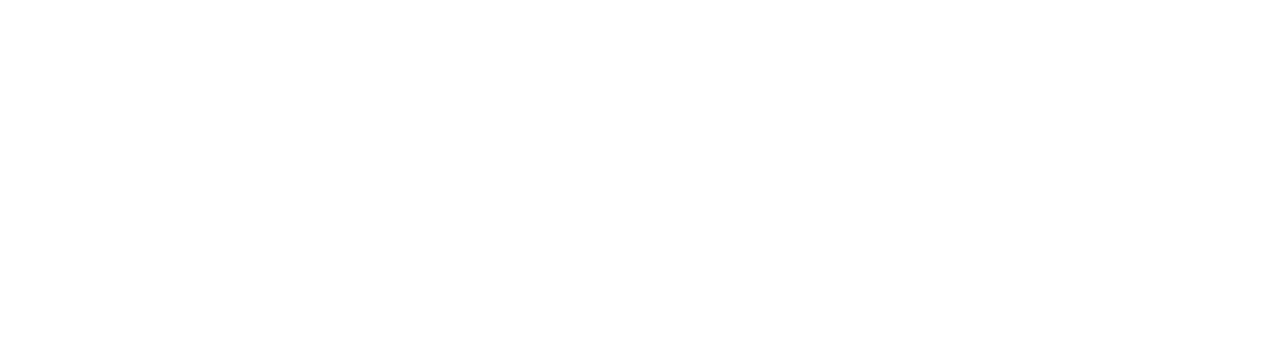
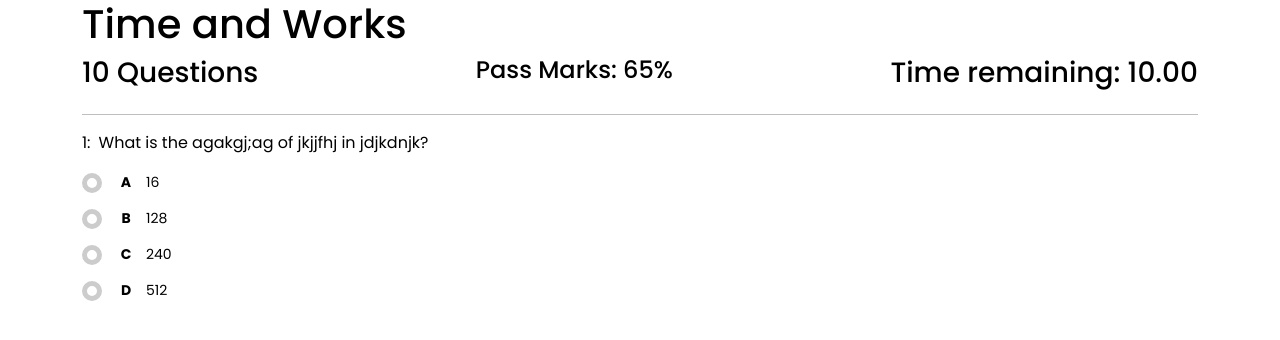
Before and after one commit to Ansar-Thangalparambil/CampusCracker-Front-End-, a React (Create React App) app: page /exmtimeworks in a window 1280 px wide. Before the commit this address had no page. Shown: the top 340 px of the page. Built offline with nearby package versions, Linux system fonts and the light colour scheme; a web font is replaced by a local one.

Commit message:
Exam function started

```diff
--- a/public/index.html
+++ b/public/index.html
@@ -15,7 +15,7 @@
     <link rel="preconnect" href="https://fonts.googleapis.com">
     <link rel="preconnect" href="https://fonts.gstatic.com" crossorigin>
     <link href="https://fonts.googleapis.com/css2?family=Karantina:wght@300;400;700&family=Poppins:ital,wght@0,100;0,200;0,300;0,400;0,500;0,600;0,700;0,800;0,900;1,100;1,200;1,300;1,400;1,500;1,600;1,700;1,800;1,900&display=swap" rel="stylesheet">
-    <title>React App</title>
+    <title>Campus Cracker</title>
   </head>
   <body>
     <div id="root"></div>
--- a/src/App.js
+++ b/src/App.js
@@ -15,6 +15,7 @@
 import SubtopicsHome from './Pages/SubtopicsHome';
 import PoTFormulas from './SubTopics/PoTFormulas';
 import PoTGnrlQns from './SubTopics/PotGnrlQns'
+import TimeAndWorks from './Exams/TimeAndWorks';
 
 
 
@@ -44,6 +45,7 @@
         <Route path='/subtopicshome' element={<SubtopicsHome/>}/>
         <Route path='/potformulas' element={<PoTFormulas/>}/>
         <Route path='/potgnrlqns' element={<PoTGnrlQns/>}/>
+        <Route path='/exmtimeworks' element={<TimeAndWorks/>}/>
 
 
 
--- /dev/null
+++ b/src/Exams/TimeAndWorks.jsx
@@ -0,0 +1,66 @@
+import React from 'react'
+import './timeandworks.css'
+
+
+function TimeAndWorks() {
+
+  return (
+    <>
+        <div className="examPage container">
+            <div className="exmHead ">
+                <div className="exmName">
+                    <h1>Time and Works</h1>
+                </div>
+                <div className="exmDetails d-flex justify-content-between">
+                    <div className="totQns">
+                        <h3>10 Questions</h3>
+                    </div>
+                    <div className="passMarks">
+                        <h4>Pass Marks: 65%</h4>
+                    </div>
+                    <div className="timeRemaining">
+                        <h3>Time remaining: 10.00</h3>
+                    </div>
+                </div>
+            </div>
+            <hr />
+            <div className="exmbody">
+                <div className="totQstn">
+                    <div className="qstn d-flex gap-2">
+                        <span>1:</span>
+                        <p>What is the agakgj;ag of jkjjfhj in jdjkdnjk?</p>
+                    </div>
+                    <div className="options">
+                        <div className="option d-flex align-items-center">
+                            <input type="radio" name="answer" id="optionA" className="radio-input" />
+                            <label htmlFor="optionA" className="option-label">
+                                <span className="circle">A</span> 16
+                            </label>
+                        </div>
+                        <div className="option d-flex align-items-center">
+                            <input type="radio" name="answer" id="optionB" className="radio-input" />
+                            <label htmlFor="optionB" className="option-label">
+                                <span className="circle">B</span> 128
+                            </label>
+                        </div>
+                        <div className="option d-flex align-items-center">
+                            <input type="radio" name="answer" id="optionC" className="radio-input" />
+                            <label htmlFor="optionC" className="option-label">
+                                <span className="circle">C</span> 240
+                            </label>
+                        </div>
+                        <div className="option d-flex align-items-center">
+                            <input type="radio" name="answer" id="optionD" className="radio-input" />
+                            <label htmlFor="optionD" className="option-label">
+                                <span className="circle">D</span> 512
+                            </label>
+                        </div>
+                    </div>
+                </div>
+            </div>
+        </div>
+    </>
+  )
+}
+
+export default TimeAndWorks
--- /dev/null
+++ b/src/Exams/timeandworks.css
@@ -0,0 +1,56 @@
+.options {
+    display: flex;
+    flex-direction: column;
+    gap: 12px; /* Space between options */
+}
+
+.option {
+    display: flex;
+    align-items: center;
+}
+
+.radio-input {
+    appearance: none;
+    width: 20px;
+    height: 20px;
+    border: 5px solid #ccc;
+    border-radius: 50%;
+    margin-right: 12px;
+    cursor: pointer;
+    position: relative;
+}
+
+.radio-input:checked {
+    background-color: #ffffff;
+    border-color: #6899ef;
+}
+
+.radio-input:checked::before {
+    /* content: ""; */
+    display: block;
+    width: 12px;
+    height: 12px;
+    background-color: #fff;
+    border-radius: 50%;
+    /* position: absolute; */
+    top: 6px;
+    left: 6px;
+}
+
+.option-label {
+    display: flex;
+    align-items: center;
+    cursor: pointer;
+}
+
+.circle {
+    display: inline-flex;
+    justify-content: center;
+    align-items: center;
+    width: 24px;
+    height: 24px;
+    /* border: 2px solid #000;
+    border-radius: 50%; */
+    margin-right: 8px;
+    font-weight: bold;
+}
--- a/src/Sections/OnlineArithApt.jsx
+++ b/src/Sections/OnlineArithApt.jsx
@@ -1,8 +1,66 @@
 import React from 'react'
+import pot from '../assets/pot.jpg'
+import proloss from '../assets/proloss.jpg'
+import { Link } from 'react-router-dom'
+// Modal imports
+import { useState } from 'react';
+import Button from 'react-bootstrap/Button';
+import Modal from 'react-bootstrap/Modal';
 
 function OnlineArithApt() {
+    // For Modal
+    const [show, setShow] = useState(false);
+    const handleClose = () => setShow(false);
+    const handleShow = () => setShow(true);
   return (
-    <div>OnlineArithApt</div>
+    <div className='container mt-5'>
+      {/* pot card (stretched link) */}
+      <div className="pot mb-5">
+
+        <div class="d-flex position-relative">
+          <img className='' style={{borderRadius:'15px'}} width={125} src={pot} class="flex-shrink-0 me-3" alt="..."/>
+          <div>
+            <h5 class="mt-0">Time And Works</h5>
+            <p>This is some placeholder content for the custom component. It is intended to mimic what some real-world content would look like, and we're using it here to give the component a bit of body and size.</p>
+            <div>
+            {/* <button onClick={handleShow} className='btn-info border-0 rounded-5 px-3 py-2 fw-semibold '>nn</button> */}
+            <Link onClick={handleShow} to={''} class="stretched-link">Go to test.</Link>
+            </div>
+          </div>
+        </div>
+
+      </div>
+
+      <div className="proloss">
+
+      <div class="d-flex position-relative">
+          <img className='' style={{borderRadius:'15px'}} width={125} src={proloss} class="flex-shrink-0 me-3" alt="..."/>
+          <div>
+            <h5 class="mt-0">Height And Distance</h5>
+            <p>This is some placeholder content for the custom component. It is intended to mimic what some real-world content would look like, and we're using it here to give the component a bit of body and size.</p>
+            <Link to={''}>Go somewhere</Link>
+          </div>
+        </div>
+
+      </div>
+
+      <Modal show={show} onHide={handleClose} aria-labelledby="contained-modal-title-vcenter" centered>
+        <Modal.Header closeButton >
+          <Modal.Title>Time and Works</Modal.Title>
+        </Modal.Header>
+        <div className=''>
+          <Modal.Body>
+           <p>This Test consist of 10 Questions</p>
+           <p>You need to secure 65% or more to pass this test.</p>
+           <p>Test duration will be 10 minutes.</p>
+          </Modal.Body>
+          <Modal.Footer className='d-flex justify-content-center'>
+            <Link to={'/exmtimeworks'}><Button className='rounded-4'>Start Your Test</Button></Link>
+          </Modal.Footer>
+        </div>
+      </Modal>
+
+    </div>
   )
 }
 
```
